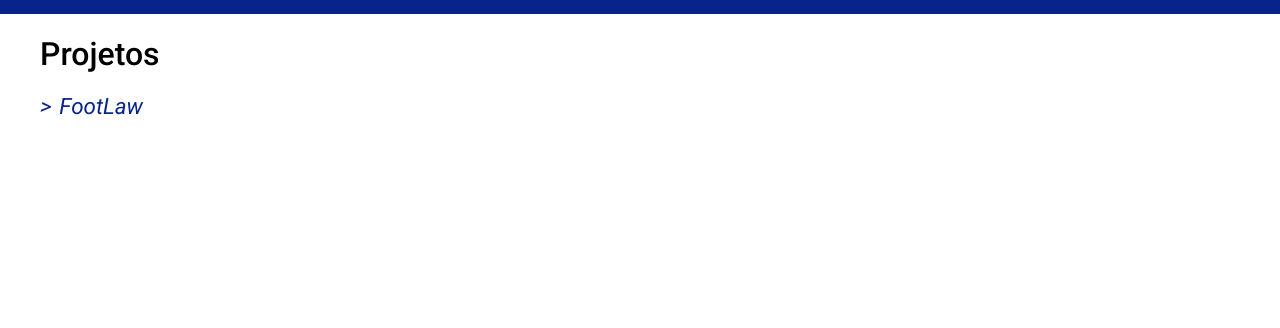
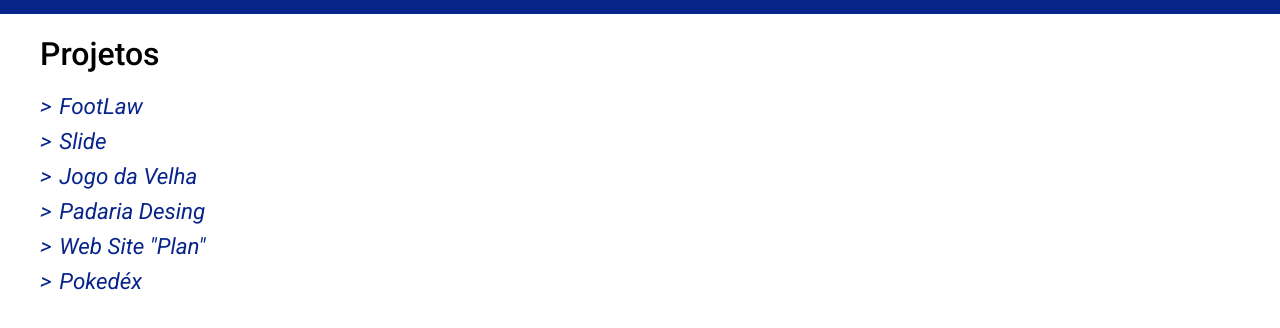
Before and after one commit to thiagodevss/thiagodevss.github.io, a plain HTML site: page index.html in a window 1280 px wide. Shown: the part 86-414 px from the top of the page. Drawn offline with Linux system fonts and the light colour scheme.

Commit message:
ultimos projetos adicionados

```diff
--- a/index.html
+++ b/index.html
@@ -25,6 +25,11 @@
             <h1>Projetos</h1>
             <ul>
                 <li><a  target="_blank" href="https://thiagodevss.github.io/footlaw/">FootLaw</a></li>
+                <li><a href="https://thiagodevss.github.io/slide/" target="_blank">Slide</a></li>
+                <li><a href="https://thiagodevss.github.io/jogo_da_velha/" target="_blank">Jogo da Velha</a></li>
+                <li><a href="https://thiagodevss.github.io/padaria_design/" target="_blank">Padaria Desing</a></li>
+                <li><a href="https://thiagodevss.github.io/website-plan/" target="_blank">Web Site "Plan"</a></li>
+                <li><a href="https://thiagodevss.github.io/pokedex2/" target="_blank">Pokedéx</a></li>
             </ul>
         </div>
     </main>
--- a/styles/style.css
+++ b/styles/style.css
@@ -28,6 +28,10 @@
     color: #07248B;
 }
 
+li{
+    margin-bottom: 12px;
+}
+
 li  a::before{
     content: ">";
     margin-right: 8px;
```
